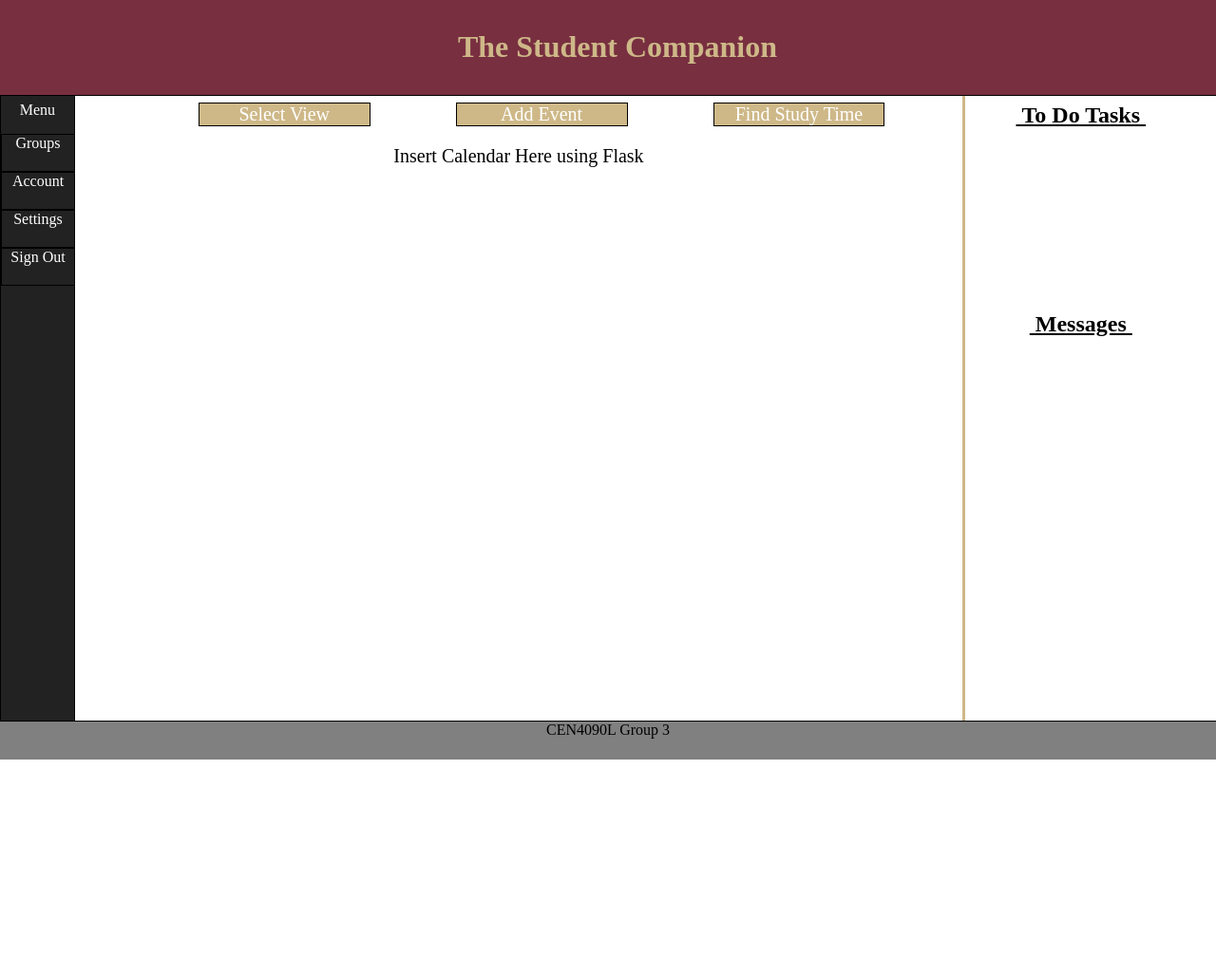
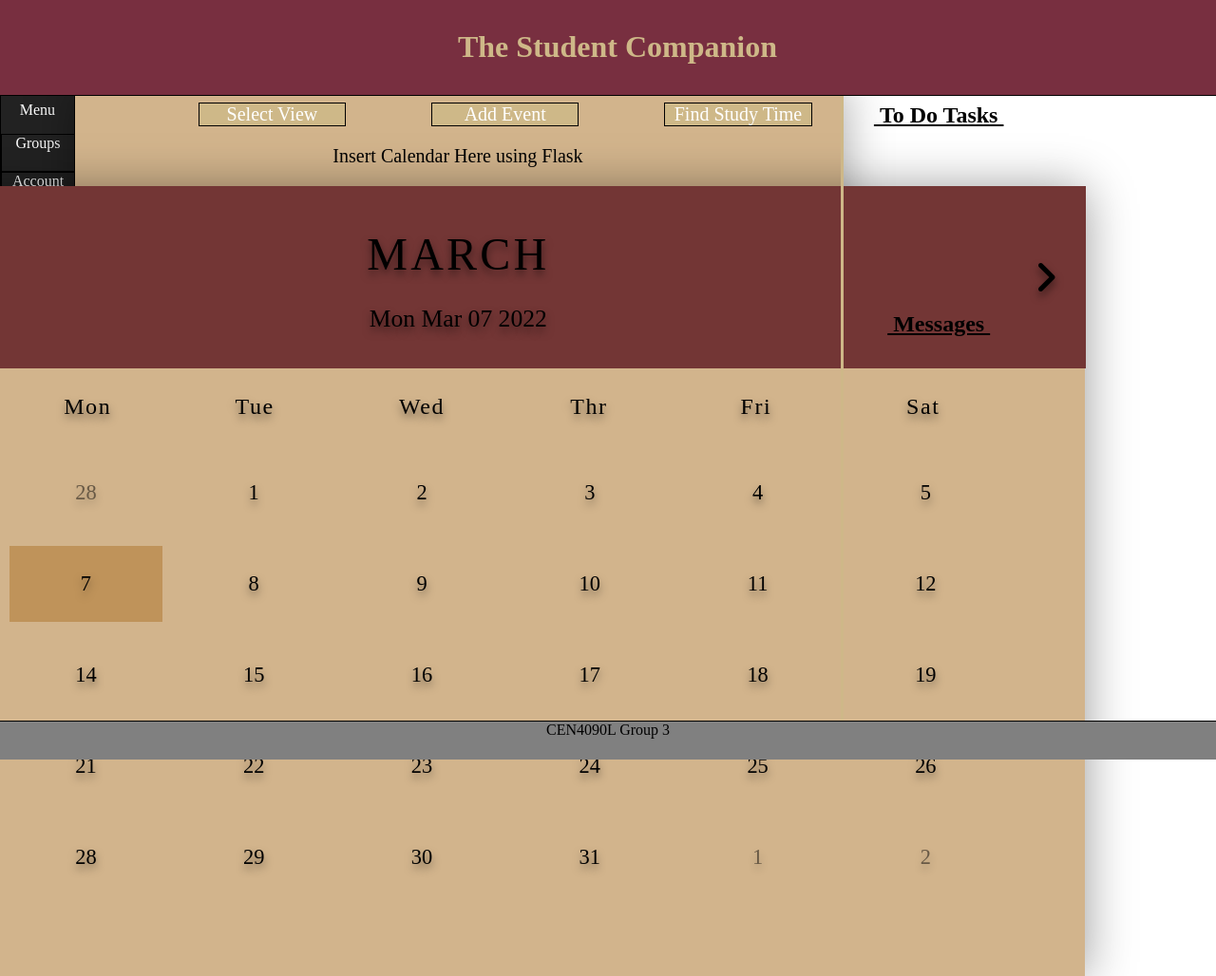
Before and after one commit to ArturoGirona/CanvasCal, a Flask app: page / in a window 1280 px wide. Shown: the whole page at 95% size. Before the commit the page ends 800 px from the top, so only its background shows below. Run offline with Flask 2, Linux system fonts and the light colour scheme.

Commit message:
These are the files for the interactive calendar
This is a basic interactive calendar. I made the javascript file so the calendar is interactive. As of now, the current day is highlighted, other days are highlighted when moused over, and the arrows can be used to change the month. New classes were made for the calendar in the MainStyle.css file. Some code was added to "MainPage.html" so "calendar.html" could be included. The layout can be changed if we want an event to be visible on the calendar or if we want to see the event when moused over. Bear with me, I am still new to using HTML, CSS, and JS so any changes or advice is welcome.

```diff
--- /dev/null
+++ b/app/templates/Calendarscript.js
@@ -0,0 +1,80 @@
+
+const date = new Date();
+
+const renderCalendar = () => {
+   date.setDate(1);
+
+
+   const monthDays = document.querySelector(".days")
+
+   const lastDay = new Date(date.getFullYear(),
+       date.getMonth() + 1, 0).getDate();
+
+   const prevLastDay = new Date(date.getFullYear(),
+       date.getMonth(), 0).getDate();
+
+   const firstDayIndex = date.getDay();
+
+   const lastDayIndex = new Date(date.getFullYear(), date.getMonth() + 1, 0).getDay();
+
+   const nextDays = 7 - lastDayIndex - 1;
+
+   const months = [
+       "January",
+       "February",
+       "March",
+       "April",
+       "May",
+       "June",
+       "July",
+       "August",
+       "September",
+       "October",
+       "November",
+       "December",
+   ];
+
+   document.querySelector('.date h1').innerHTML = months[date.getMonth()];
+
+   document.querySelector('.date p').innerHTML = new Date().toDateString();
+
+   let days = "";
+
+   for (let x = firstDayIndex; x > 0; x--)
+   {
+       days += `<div class="prev-date">${prevLastDay - x + 1} </div>`
+   }
+
+   for (let i = 1; i <= lastDay; i++)
+   {
+       if (i === new Date().getDate() && date.getMonth() === new Date().getMonth()){
+           days += `<div class="today">${i}</div>`;
+       }
+       else
+       {
+           days += `<div>${i}</div>`;
+       }
+   }
+
+   for(let j = 1; j <= nextDays; j++)
+   {
+       days += `<div class="next-date">${j}</div>`
+   }
+   monthDays.innerHTML = days;
+
+}
+
+document.querySelector('.prev').addEventListener('click', () => {
+   date.setMonth(date.getMonth() - 1);
+   renderCalendar();
+
+
+});
+
+document.querySelector('.next').addEventListener('click', () => {
+   date.setMonth(date.getMonth() + 1);
+   renderCalendar();
+
+});
+
+renderCalendar();
--- a/app/templates/MainPage.html
+++ b/app/templates/MainPage.html
@@ -1,10 +1,18 @@
+
 <!DOCTYPE html>
 <html lang="en">
+<script src="https://code.jquery.com/jquery-3.6.0.min.js"></script>
+    <script>
+    $(function(){
+      $("#includedContent").load("calendar.html");
+    });
+    </script>
 <head>
 <title>Student Companion</title>
 <link rel="stylesheet" href="MainStyle.css">
 </head>
 <body>
+
 	<div class="workSpace">
 		<div class="header">
 			<h1>The Student Companion</h1>
@@ -37,6 +45,8 @@
 					</ul>
 				</div>
 				<p>Insert Calendar Here using Flask</p>
+
+				  <div id="includedContent"></div>
 			</div>
 
 			<div class="sections other">
--- a/app/templates/MainStyle.css
+++ b/app/templates/MainStyle.css
@@ -1,3 +1,4 @@
+
 body{
 	margin: 0;
 	padding:0;
@@ -56,7 +57,7 @@ body{
 .sections.calendar{
 	font-size: 20px;
 	text-align: center;
-	width: 73%;
+	width: 63%;
 }
 
 .sections.other{
@@ -94,9 +95,9 @@ body{
 }
 
 
-
 .rightContent{
 	height: 200px;
+	width: 200px;
 	text-align: center;
 	font-size: 10;
 }
@@ -118,3 +119,103 @@ body{
 	bottom: 0;
 	height: 5vh;
 }
+
+/* The container around the calendar */
+.container {
+	width: 100%;
+	height: 100vh;
+	background-color: white;
+	color: black;
+	display: flex;
+	justify-content: center;
+}
+
+/* The calendar itself */
+.calendar {
+	width: 66em;
+	height: 52rem;
+	background: tan;
+	box-shadow: 0 0.1em 3rem rgba(0, 0, 0, 0.4);
+}
+
+.month {
+	width: 95.2%;
+	height: 12rem;
+	background-color: #733635;
+	display: flex;
+	justify-content: space-between;
+	align-items: center;
+	padding: 0 2rem;
+	text-align: center;
+	text-shadow: 0 0.3rem 0.5rem rgba(0, 0, 0, 0.5);
+}
+
+.month i {
+	font-size: 2.5rem;
+	cursor: pointer;
+}
+
+.month h1 {
+	font-size: 3rem;
+	font-weight: 400;
+	text-transform: uppercase;
+	letter-spacing: 0.2rem;
+	margin-bottom: 1rem;
+}
+
+.month p {
+	font-size: 1.6rem;
+}
+
+.weekdays {
+	width: 90rem;
+	height: 5rem;
+	padding: 0 0.4rem;
+	display: flex;
+	align-items: center;
+}
+
+.weekdays div{
+	font-size: 1.5rem;
+	font-weight: 400;
+	letter-spacing: 0.1rem;
+	width: calc(44.2rem / 4.02);
+	display: flex;
+	justify-content: center;
+	align-items: center;
+	text-shadow: 0 0.3rem 0.5rem rgba(0, 0, 0, 0.5);
+	transition: background-color 0.2s;
+}
+
+.days {
+	width: 100%;
+	display: flex;
+	flex-wrap: wrap;
+	padding: 0.2rem;
+}
+
+.days div {
+	font-size: 1.4rem;
+	margin: 0.5rem;
+	width: calc(40.2rem / 4);
+	height: 5rem;
+	display: flex;
+	justify-content: center;
+	align-items: center;
+	text-shadow: 0 0.3rem 0.5rem rgba(0, 0, 0, 0.5);
+}
+
+.days div:hover:not(.today) {
+	background-color: #b9894b;
+	border: 0.1rem solid #777;
+	cursor: pointer;
+}
+
+.prev-date,
+.next-date {
+	opacity: 0.5;
+}
+
+.today {
+	background-color: #bf935a;
+}
--- a/app/templates/calendar.html
+++ b/app/templates/calendar.html
@@ -1,4 +1,37 @@
-{% extends "base.html" %}
+<!DOCTYPE html>
 
-{% block content %}
-{% endblock %}
+<html lang="en">
+<head>
+ <link rel="stylesheet" href="MainStyle.css">
+  <script src="https://code.jquery.com/jquery-3.6.0.min.js"></script>
+ <title>Calendar</title>
+ <link rel="stylesheet" href="https://cdnjs.cloudflare.com/ajax/libs/font-awesome/6.0.0/css/all.min.css"/>
+
+</head>
+
+<body>
+   <div class="container">
+       <div class="calendar">
+           <div class="month">
+               <i class="fas fa-angle-left prev"></i>
+               <div class="date">
+                   <h1></h1>
+                   <p></p>
+               </div>
+               <i class="fas fa-angle-right next"></i>
+           </div>
+           <div class="weekdays">
+               <div>Sun</div>
+               <div>Mon</div>
+               <div>Tue</div>
+               <div>Wed</div>
+               <div>Thr</div>
+               <div>Fri</div>
+               <div>Sat</div>
+           </div>
+           <div class="days"></div>
+       </div>
+   </div>
+   <script src="Calendarscript.js"></script>
+</body>
+</html>
```
